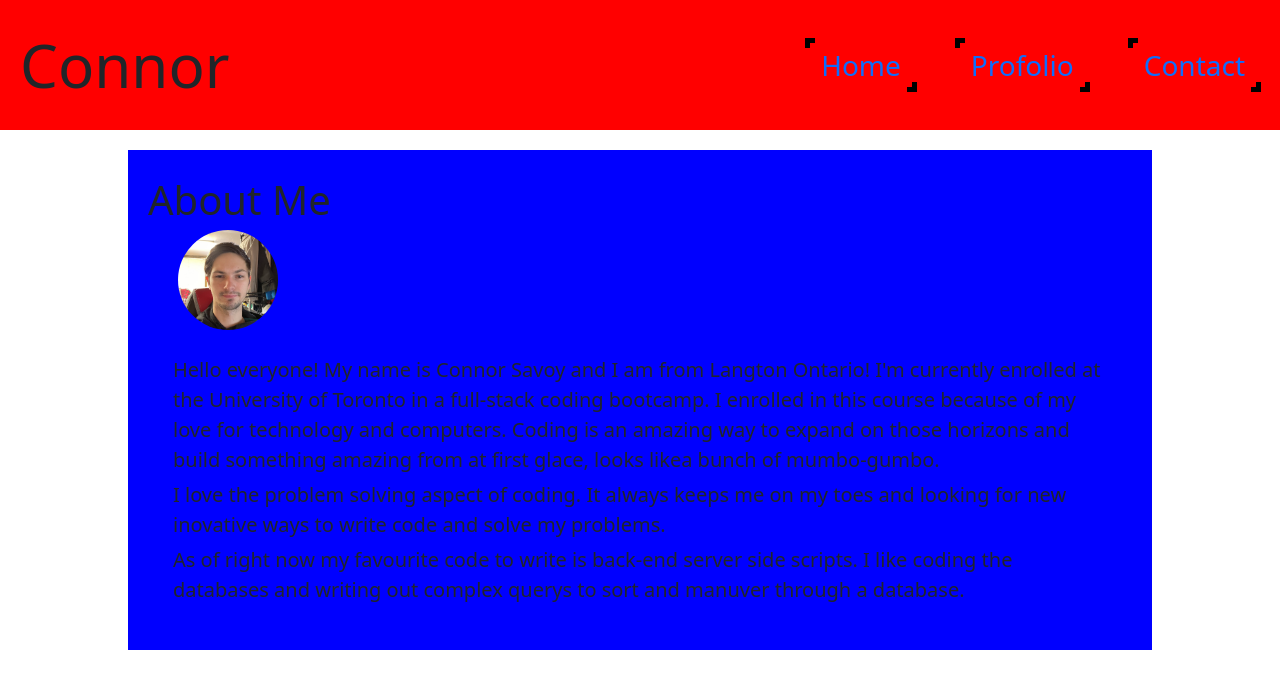
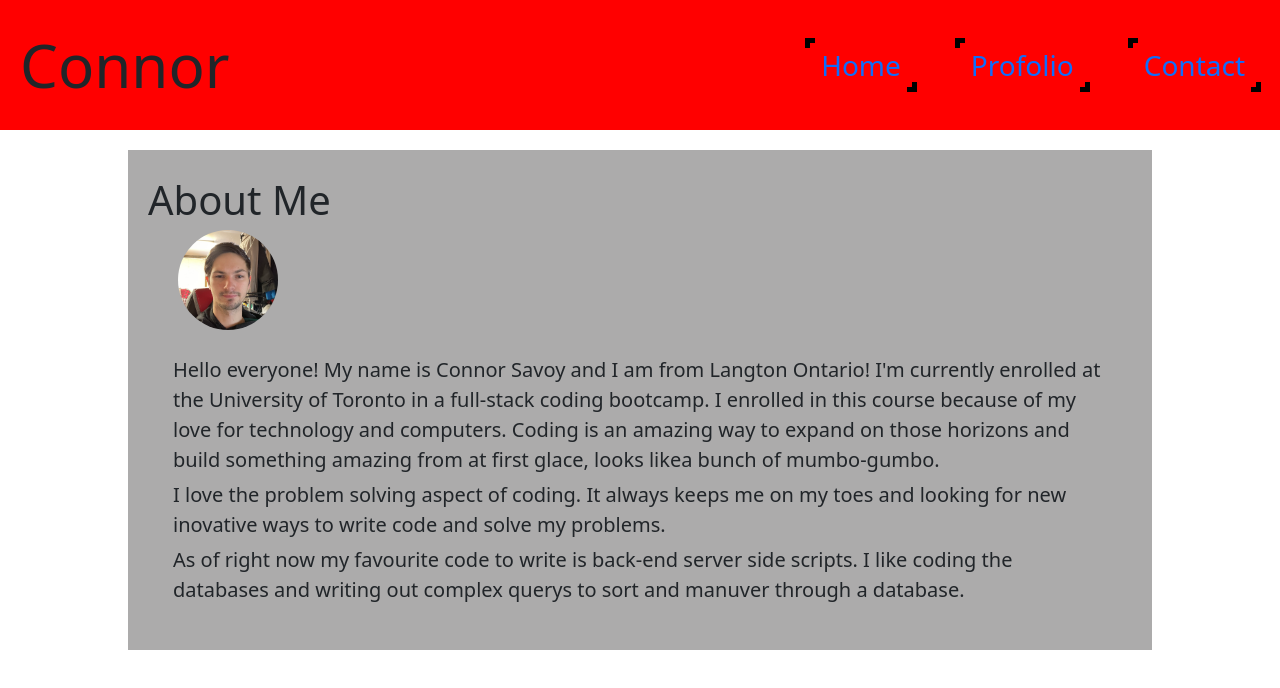
Before and after one commit to Connor812/React-Profile, a React (Create React App) app: page / in a window 1280 px wide. Shown: the top 688 px of the page. Built offline with nearby package versions, Linux system fonts and the light colour scheme.

Commit message:
added some root colors that will be used through out my project, and changed the background color

```diff
--- a/src/styles/home.css
+++ b/src/styles/home.css
@@ -1,10 +1,18 @@
+:root {
+    --background: #26242261;
+    --black: #262422;
+    --blue: #3C92E6;
+    --white: #dbdbdb;
+    --grey: #393939;
+}
+
 .center {
     display: flex;
     justify-content: center;
 }
 
 .about-me-box  {
-    background-color: blue;
+    background-color: var(--background);
     width: 80%;
     margin: 20px;
     padding: 20px;
```
